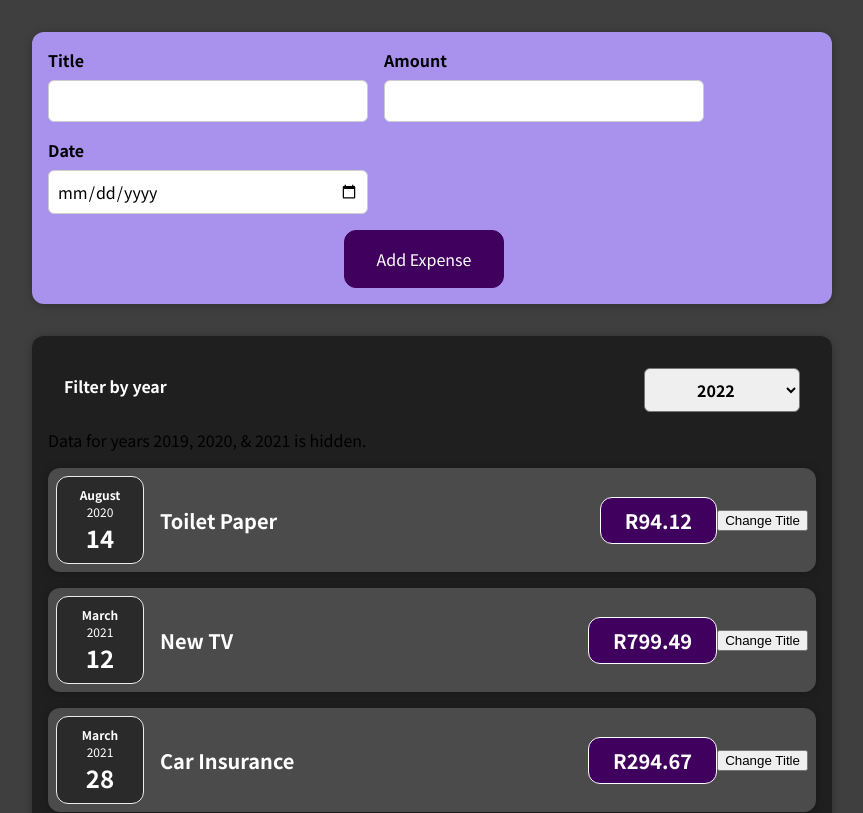
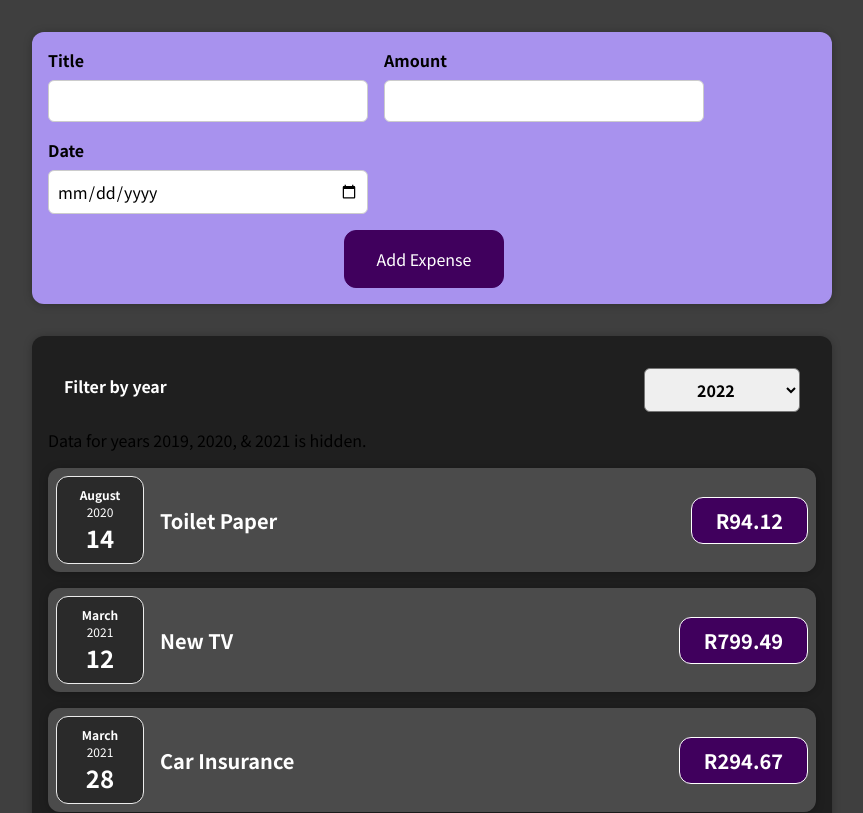
Before and after one commit to Htsindi/react-complete-guide, a React (Create React App) app: page / in a window 1280 px wide. Shown: the top 813 px of the page, without its empty margins (208-1071 px from the left). Built offline with nearby package versions, Linux system fonts and the light colour scheme.

Commit message:
Update ExpenseItem.js
removal of redudant information

```diff
--- a/src/components/Expenses/ExpenseItem.js
+++ b/src/components/Expenses/ExpenseItem.js
@@ -1,18 +1,10 @@
-import React, { useState } from "react";
+import React from "react";
 
 import ExpenseDate from "./ExpenseDate";
 import Card from "../UI/Card";
 import "./ExpenseItem.css";
 
 function ExpenseItem(props) {
-  //all function with use can only be called inside the parent function.
-  const [title, setTitle] = useState(props.title);
-  //let title = props.title;
-
-  const clickHandler = () => {
-    setTitle(title);
-    //console.log("Updated🎆🎆🎆🎇");
-  };
   return (
     <Card className="expense-item">
       <ExpenseDate date={props.date} />
@@ -20,7 +12,6 @@
         <h2>{props.title}</h2>
         <div className="expense-item__price">R{props.amount}</div>
       </div>
-      <button onClick={clickHandler}>Change Title</button>
     </Card>
   );
 }
```
